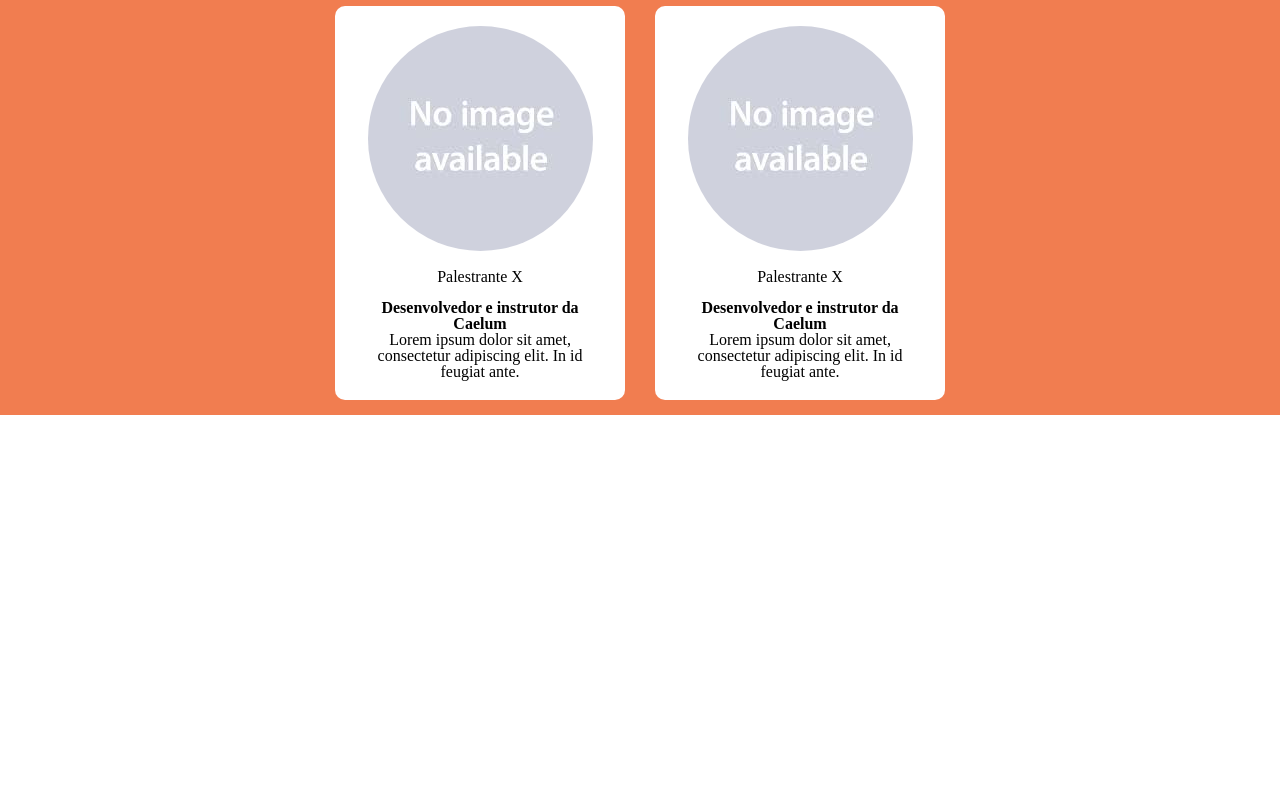
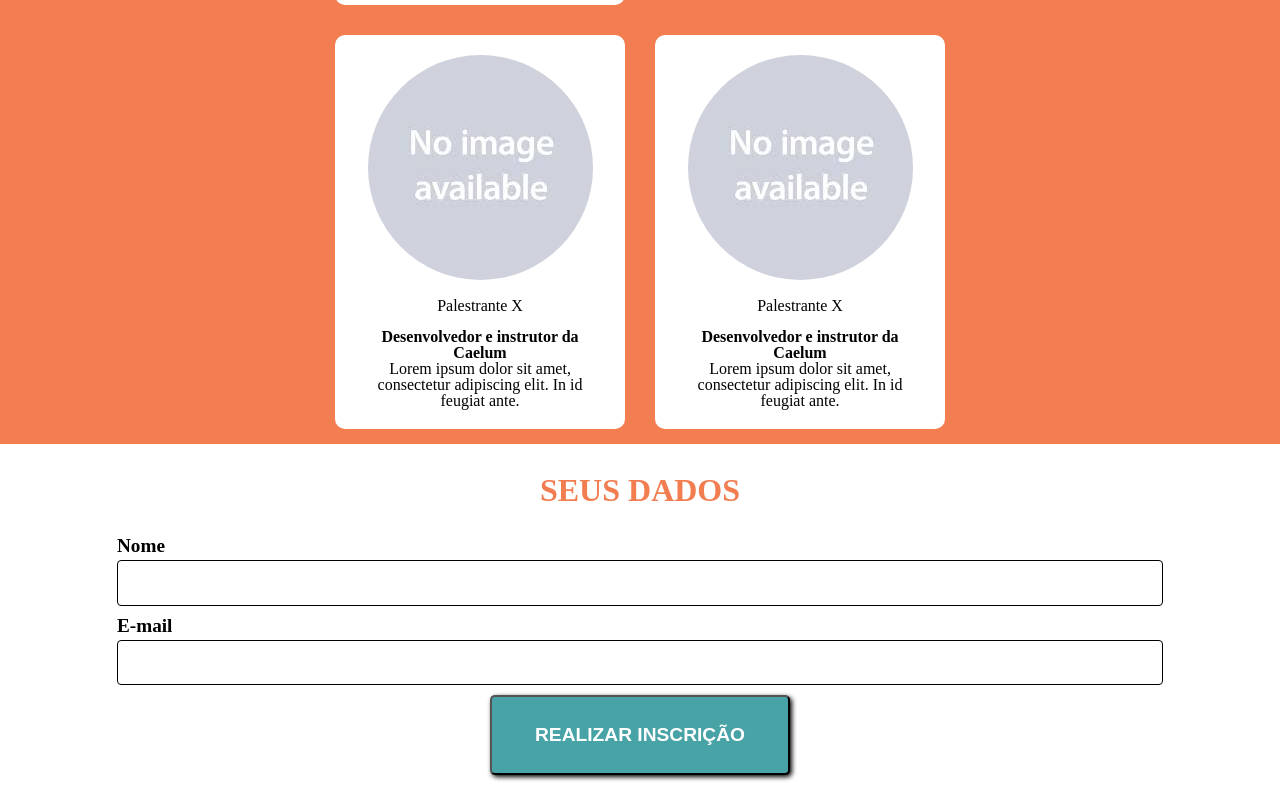
Before and after one commit to DougByte7/Projeto-Front-end-Aluraconf, a plain HTML site: page index.html in a window 1280 px wide. Shown: the part 1161-1961 px from the top of the page. Before the commit the page ends 1576 px from the top, so only its background shows below. Drawn offline with Linux system fonts and the light colour scheme.

Commit message:
form styles

```diff
--- /dev/null
+++ b/css/base/base.scss
@@ -0,0 +1,34 @@
+label {
+    width: min-content;
+    margin-bottom: 10px;
+    font-size: 1.2em;
+    font-weight: bold;
+
+    input {
+        margin-top: 5px;
+        padding: 10px;
+        border: 1px solid black;
+        border-radius: 4px;
+        height: 2ch;
+        width: 80vw;
+        font-size: 1.1em;
+    }
+}
+
+.button {
+    background-color: $btn-color;
+    margin-bottom: 25px;
+    padding: 2.5ch 4ch;
+    border-radius: 5px;
+    box-shadow: 2px 2px 5px black;
+    color: white;
+    font-size: 1.2em;
+    font-weight: bold;
+    text-decoration: none;
+    transition: background-color 0.5s;
+}
+
+.button:hover, .button:focus {
+    cursor: pointer;
+    background-color: darken($btn-color, 5);
+}
--- /dev/null
+++ b/css/layout/form.scss
@@ -0,0 +1,15 @@
+/* Form */
+.form {
+    display: flex;
+    flex-direction: column;
+    align-items: center;
+
+    .title {
+        color: $main-color;
+        font-size: 2em;
+        font-weight: bold;
+        text-transform: uppercase;
+        margin: 30px;
+    }
+
+}
--- a/css/layout/header.scss
+++ b/css/layout/header.scss
@@ -47,17 +47,6 @@
         color: #69e53e;
         margin-bottom: 25px;
     }
-
-    .sing-up {
-        padding: 3ch 4ch;
-        border-radius: 5px;
-        box-shadow: 0 0 5px black;
-        background-color: $btn-color;
-        color: white;
-        text-decoration: none;
-        font-size: 1.15rem;
-        margin-bottom: 40px;
-    }
 }
 
 @media(min-width: 650px) {
--- a/css/style.scss
+++ b/css/style.scss
@@ -1,7 +1,9 @@
 @import 'helpers/variables';
 
 @import 'base/reset';
+@import 'base/base';
 
 @import 'layout/header';
 @import 'layout/about';
 @import 'layout/speakers';
+@import 'layout/form';
--- a/index.html
+++ b/index.html
@@ -17,7 +17,7 @@
         <div class="jumbotron">
             <h1 class="title">Aluraconf</h1>
             <h2 class="subtitle">30maio|rio</h2>
-            <a href="" class="sing-up">Inscreva-se</a>
+            <a href="" class="button">Inscreva-se</a>
         </div>
     </header>
     <main>
@@ -83,6 +83,14 @@
                 </div>
             </div>
         </section>
+        <section class="form-data">
+            <form action="" class="form">
+                <h2 class="title">Seus dados</h2>
+                <label for="name">Nome<input type="text" name="name" id="name" required></label>
+                <label for="email">E-mail<input type="email" name="email" id="email" required></label>
+                <input type="submit" class="button" value="REALIZAR INSCRIÇÃO">
+            </form>
+        </section>
     </main>
 </body>
 </html>
```
Also changed, not shown: css/style.css, 1 other file.
